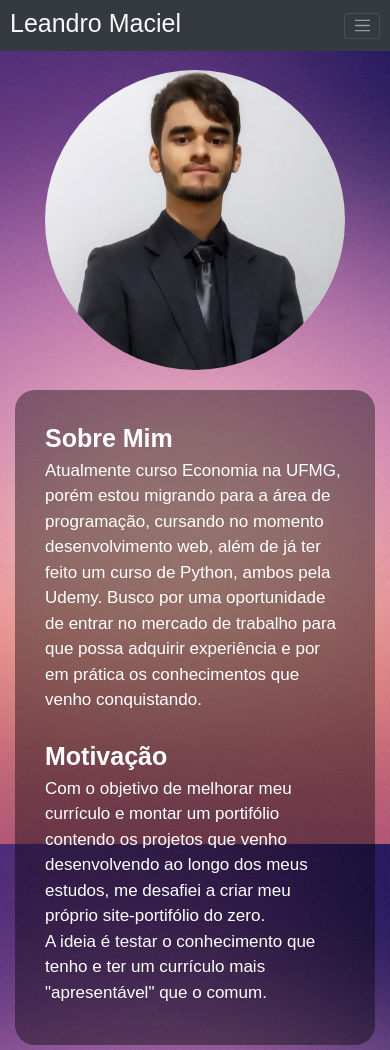
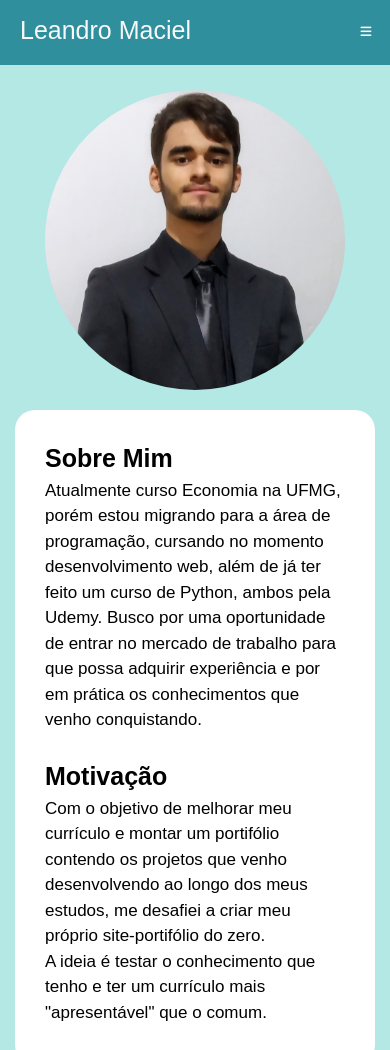
Before and after one commit to leandrol11/leandrol11.github.io, a plain HTML site: page index.html in a window 390 px wide. Shown: the top 1050 px of the page. Drawn offline with nearby package versions, Linux system fonts and the light colour scheme.

Commit message:
Atualizações Interface

```diff
--- a/css/estilo.css
+++ b/css/estilo.css
@@ -10,12 +10,7 @@ html {
 
 body {
     font-family: 'Quicksand', sans-serif;
-    background-image: url(../img/fundo.jpg);
-    background-repeat: repeat-y;
-    background-size: cover;
-    background-position: center;
-    background-attachment: fixed;
-    position: relative;
+    background: #B3E8E5;
 }
 
 ul {
@@ -28,15 +23,29 @@ a {
 }
 
 /* navbar */
+.navbar-brand {
+    padding: 1rem;
+}
+
+.navbar {
+    background-color: #2F8F9D;
+}
+
 .navbar-dark .navbar-nav .nav-link {
     color: white;
     font-size: 1.5rem;
     padding: 1rem;
+    border-color: none;
+}
+
+.navbar-dark .navbar-toggler {
+    color: white;
+    border-color: #2F8F9D;
 }
 
 /* home */
 #home {
-    padding-top: 5rem;
+    padding-top: 7rem;
     display: flex;
     flex: nowrap;
 }
@@ -67,7 +76,7 @@ a {
 
 #texto_coluna_esquerda_home,
 #texto_coluna_direita_home {
-    background-color: rgba(0, 0, 0, 0.4);
+    background-color: white;
     box-sizing: border-box;
     border-radius: 2rem;
     padding: 3rem;
@@ -83,7 +92,7 @@ a {
 }
 
 p {
-    color: white;
+    color: black;
 }
 
 /* Home mobile */
--- a/css/estilo_2.css
+++ b/css/estilo_2.css
@@ -13,6 +13,7 @@
     line-height: 4rem;
     text-align: center;
     margin: 2rem;
+    color: white;
 }
 
 /* projetos */
@@ -23,12 +24,17 @@
 .caixa_projeto {
     padding: 1rem;
     border: 0.5rem solid black;
+    border-radius: 2rem;
     background-color: white;
+}
+
+.img-fluid {
+    border-radius: 1rem;
 }
 
 /* rodapé */
 #texto_rodape {
     font-size: 2rem;
     line-height: 2rem;
-    padding: 0;
+    padding-top: 1rem;
 }
--- a/index.html
+++ b/index.html
@@ -21,7 +21,7 @@
 
 <body>
     <header id="header">
-        <nav class="navbar navbar-expand-sm navbar-dark bg-dark fixed-top">
+        <nav class="navbar navbar-expand-sm navbar-dark fixed-top">
             <div class="container">
                 <!-- Logo -->
                 <a href="#header" class="navbar-brand">
@@ -31,7 +31,7 @@
                 </a>
                 <!-- Mobile -->
                 <button class="navbar-toggler" data-toggle="collapse" data-target="#nav-principal">
-                    <span class="navbar-toggler-icon"></span>
+                    <i class="fa-solid fa-bars"></i>
                 </button>
                 <!-- Navbar Início -->
                 <div class="collapse navbar-collapse " id="nav-principal">
@@ -297,7 +297,7 @@
         </div>
     </section>
     <!--fim portifólio -->
-    <nav class="navbar navbar-expand-md navbar-dark bg-dark">
+    <nav class="navbar navbar-expand-md navbar-dark">
         <div class="container">
             <!-- Rodapé descrição -->
             <div class="navbar-brand">
```
Also changed, not shown: img/fundo.jpg (deleted).
